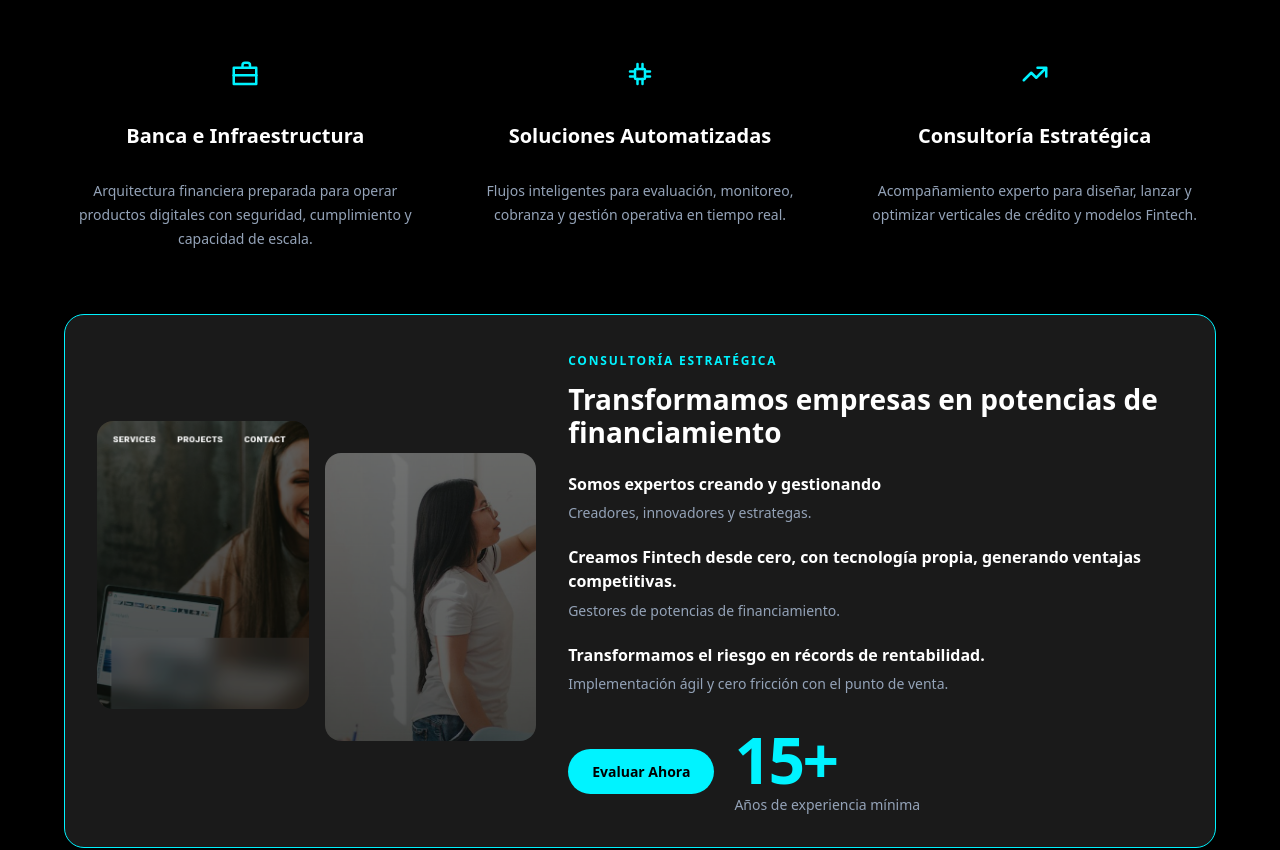
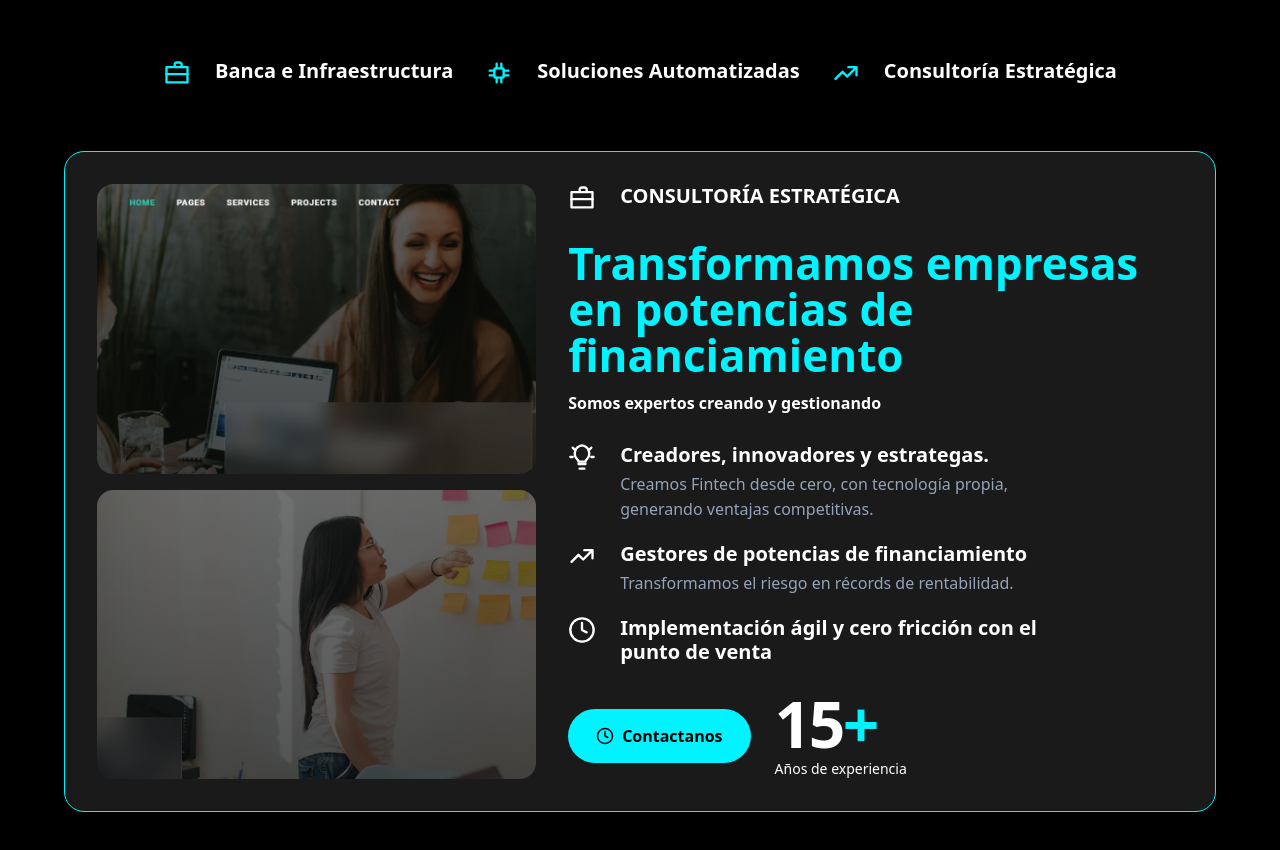
Before and after one commit to Dyogho/bantiax-component, a React (Vite) app: page / in a window 1280 px wide. Shown: the part 3320-4170 px from the top of the page. Built offline with nearby package versions, Linux system fonts and the light colour scheme.

Commit message:
feat(services): compose strategic services section

```diff
--- a/src/components/services-section/services-section.tsx
+++ b/src/components/services-section/services-section.tsx
@@ -1,17 +1,18 @@
+import Button, { BUTTON_COLOR, BUTTON_SIZE } from '@/components/button/button'
+import InfoCard, { INFO_CARD_SIZE } from '@/components/info-card/info-card'
+import StatsCard, { STATS_CARD_ORIENTATION, STATS_CARD_SIZE } from '@/components/stats-card/stats-card'
 import { services } from '@/landing/data'
-import ServiceCard from '@/components/service-card/service-card'
-import StatsCard from '@/components/stats-card/stats-card'
 
 function ServicesSection() {
   return (
     <section id="servicios" className="services-section">
       <div className="services-heading">
-        <h2 className="section-title section-title-primary">Nuestros Servicios</h2>
+        <h2 className="section-title section-title-primary">NUESTROS SERVICIOS</h2>
       </div>
 
-      <div className="services-simple-grid">
+      <div className="services-info-list">
         {services.map((service) => (
-          <ServiceCard description={service.desc} icon={service.icon} key={service.title} title={service.title} />
+          <InfoCard icon={service.icon} iconColor="primary" key={service.title} size={INFO_CARD_SIZE.LARGE} title={service.title} titleColor="main" />
         ))}
       </div>
 
@@ -22,27 +23,52 @@ function ServicesSection() {
         </div>
 
         <div className="services-highlight-content">
-          <span className="highlight-text eyebrow small">CONSULTORÍA ESTRATÉGICA</span>
-          <h3>Transformamos empresas en potencias de financiamiento</h3>
+          <InfoCard icon="briefcase" iconColor="main" size={INFO_CARD_SIZE.LARGE} title="CONSULTORÍA ESTRATÉGICA" titleColor="main" />
 
-          <div className="services-copy-block">
-            <h4>Somos expertos creando y gestionando</h4>
-            <p>Creadores, innovadores y estrategas.</p>
+          <div className="services-highlight-intro">
+            <h3>Transformamos empresas en potencias de financiamiento</h3>
+            <p>Somos expertos creando y gestionando</p>
           </div>
 
-          <div className="services-copy-block">
-            <h4>Creamos Fintech desde cero, con tecnología propia, generando ventajas competitivas.</h4>
-            <p>Gestores de potencias de financiamiento.</p>
-          </div>
-
-          <div className="services-copy-block">
-            <h4>Transformamos el riesgo en récords de rentabilidad.</h4>
-            <p>Implementación ágil y cero fricción con el punto de venta.</p>
+          <div className="services-highlight-list">
+            <InfoCard
+              description="Creamos Fintech desde cero, con tecnología propia, generando ventajas competitivas."
+              descriptionColor="muted"
+              icon="lightbulb"
+              iconColor="main"
+              size={INFO_CARD_SIZE.LARGE}
+              title="Creadores, innovadores y estrategas."
+              titleColor="main"
+            />
+            <InfoCard
+              description="Transformamos el riesgo en récords de rentabilidad."
+              descriptionColor="muted"
+              icon="trending-up"
+              iconColor="main"
+              size={INFO_CARD_SIZE.LARGE}
+              title="Gestores de potencias de financiamiento"
+              titleColor="main"
+            />
+            <InfoCard
+              icon="clock"
+              iconColor="main"
+              size={INFO_CARD_SIZE.LARGE}
+              title="Implementación ágil y cero fricción con el punto de venta"
+              titleColor="main"
+            />
           </div>
 
           <div className="services-highlight-footer">
-            <a className="btn-primary btn-primary-large" href="#riesgo">Evaluar Ahora</a>
-            <StatsCard orientation="vertical" size="large" title="Años de experiencia mínima" value="15+" />
+            <Button color={BUTTON_COLOR.PRIMARY} icon="clock" size={BUTTON_SIZE.LARGE} text="Contactanos" />
+            <StatsCard
+              className="services-experience-stat"
+              orientation={STATS_CARD_ORIENTATION.HORIZONTAL}
+              size={STATS_CARD_SIZE.LARGE}
+              title="Años de experiencia"
+              titleColor="main"
+              value="15"
+              valueColor="main"
+            />
           </div>
         </div>
       </article>
--- a/src/landing/landing.css
+++ b/src/landing/landing.css
@@ -543,9 +543,10 @@
   text-align: center;
 }
 
-.services-simple-grid {
-  display: grid;
-  grid-template-columns: 1fr;
+.services-info-list {
+  display: flex;
+  flex-wrap: wrap;
+  justify-content: center;
   gap: 2rem;
   max-width: 72rem;
   margin: 0 auto;
@@ -603,42 +604,43 @@
   object-fit: cover;
 }
 
-.services-highlight-images img:nth-child(2) {
-  margin-top: 2rem;
+.services-highlight-content {
+  display: grid;
+  grid-template-rows: auto auto 1fr auto;
+  gap: 1.75rem;
 }
 
-.services-highlight-content h3 {
-  margin: 0.75rem 0 1.5rem;
-  color: var(--text-main);
-  font-size: 1.75rem;
-  font-weight: 700;
-  line-height: 1.15;
+.services-highlight-intro h3 {
+  margin: 0;
+  color: var(--color-primary);
+  font-size: clamp(1.75rem, 4vw, 2.75rem);
+  font-weight: 800;
+  line-height: 1.05;
 }
 
-.services-copy-block {
-  margin-bottom: 1.25rem;
-}
-
-.services-copy-block h4 {
-  margin: 0 0 0.35rem;
+.services-highlight-intro p {
+  margin: 0.75rem 0 0;
   color: var(--text-main);
   font-size: 1rem;
   font-weight: 700;
+  line-height: 1.5;
 }
 
-.services-copy-block p {
-  margin: 0;
-  color: var(--text-muted);
-  font-size: 0.875rem;
-  line-height: 1.7;
+.services-highlight-list {
+  display: grid;
+  gap: 1.25rem;
 }
 
 .services-highlight-footer {
   display: flex;
   flex-wrap: wrap;
   align-items: center;
-  gap: 1.25rem;
-  margin-top: 2rem;
+  gap: 1.5rem;
+}
+
+.services-experience-stat p:first-child::after {
+  color: var(--color-primary);
+  content: '+';
 }
 
 .services-box {
@@ -840,8 +842,7 @@
     font-size: 2.25rem;
   }
 
-  .risk-grid,
-  .services-simple-grid {
+  .risk-grid {
     grid-template-columns: repeat(2, 1fr);
   }
 
@@ -901,14 +902,23 @@
     margin-bottom: -3rem;
   }
 
-  .risk-grid,
-  .services-simple-grid {
+  .risk-grid {
     grid-template-columns: repeat(3, 1fr);
   }
 
   .services-highlight-card {
     grid-template-columns: 5fr 7fr;
-    align-items: center;
+    align-items: stretch;
+  }
+
+  .services-highlight-images {
+    grid-template-columns: 1fr;
+    grid-template-rows: repeat(2, minmax(0, 1fr));
+  }
+
+  .services-highlight-images img {
+    height: 100%;
+    min-height: 18rem;
   }
 
   .services-images {
```
